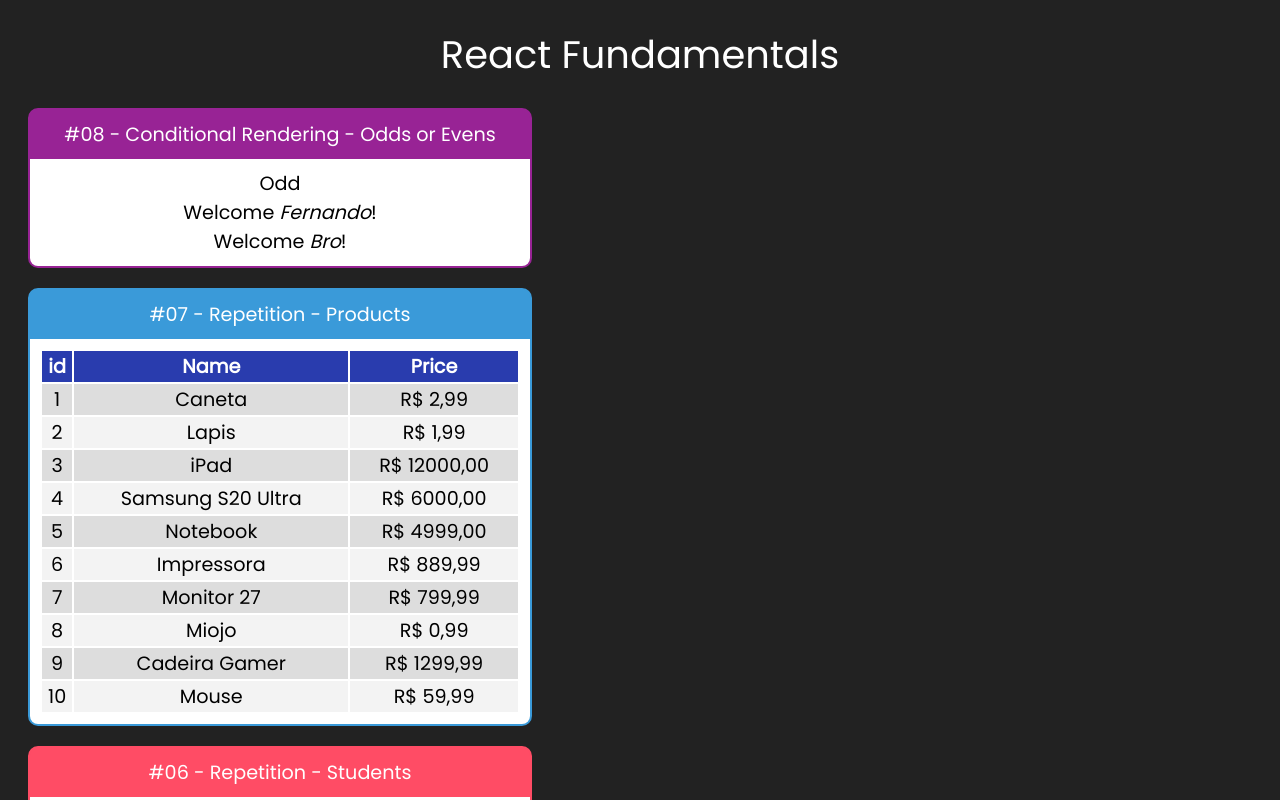
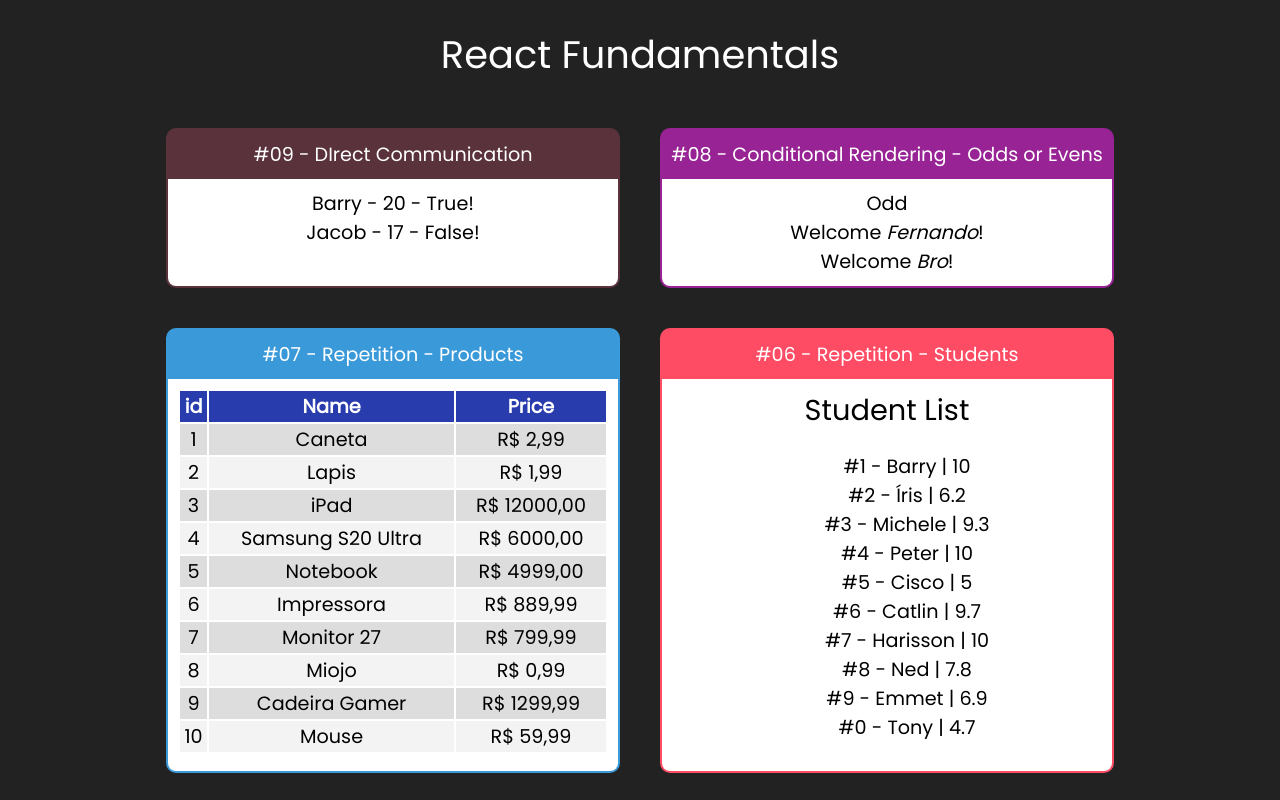
Before and after one commit to galenomoon/ReactFundamentals_React, a React (Create React App) app: page / in a window 1280 px wide. Shown: the top 800 px of the page. Built offline with nearby package versions, Linux system fonts and the light colour scheme.

Commit message:
Direct Communication Children-to-Parent via props

```diff
--- a/src/App.jsx
+++ b/src/App.jsx
@@ -11,16 +11,22 @@ import StudentList from "./components/Repetition/StudentList";
 import TableProducts from "./components/Repetition/TableProducts";
 import OddsOrEvens from "./components/conditional/OddsOrEvens";
 import UserInfo from "./components/conditional/UserInfo";
+import DirectParent from "./components/communication/DirectParent";
 
 export default () => (
   // _, (), props, (props) | This function only takes ONE parameter, so we can use UNDERLINE (_) to say that to the code
   // Or you can use "<React.Fragment><React.Fragment/>""
   <div className="App">
     <h1>React Fundamentals</h1>
+
+    <div className="cards">
+      <Card title="#09 - DIrect Communication" color="#59323C">
+        <DirectParent></DirectParent>
+      </Card>
       <Card title="#08 - Conditional Rendering - Odds or Evens" color="#982395">
         <OddsOrEvens number={21}></OddsOrEvens>
-      <UserInfo user={{name: 'Fernando'}}></UserInfo>
-      <UserInfo user={{null: 'null'}}></UserInfo>
+        <UserInfo user={{ name: "Fernando" }}></UserInfo>
+        <UserInfo user={{ null: "null" }}></UserInfo>
       </Card>
 
       <Card title="#07 - Repetition - Products" color="#3A9AD9">
@@ -32,7 +38,6 @@ export default () => (
         <StudentList></StudentList>
       </Card>
 
-    <div className="cards">
       <Card title="#05 - Components With Children" color="#00C8F8">
         <Family lastName="Parker" />
         <MemberFamily name="Peter" />
--- /dev/null
+++ b/src/components/communication/DirectChild.jsx
@@ -0,0 +1,11 @@
+import React from 'react'
+
+export default props=>{
+    return(
+        <div>
+            <span>{props.name} - </span>
+            <span>{props.age} -</span>
+            <span> {props.nerd ? 'True' : 'False'}!</span>
+        </div>
+    )
+}
--- /dev/null
+++ b/src/components/communication/DirectParent.jsx
@@ -0,0 +1,13 @@
+import React from 'react'
+import DirectChild from './DirectChild'
+
+// A Child-to-parent communication is
+//done via props ⤵
+export default props=>{
+    return(
+        <div>
+            <DirectChild name="Barry" age={20} nerd={true}></DirectChild>
+            <DirectChild name="Jacob" age={17} nerd={false}></DirectChild>
+        </div>
+    )
+}
--- a/src/components/conditional/UserInfo.jsx
+++ b/src/components/conditional/UserInfo.jsx
@@ -1,31 +1,16 @@
 import React from "react";
-import If, {Else} from "./If";
+import If, { Else } from "./If";
 
 export default (props) => {
   const user = props.user || {};
   return (
     <div>
-
-      {/* <If test={user && user.name}>
+      <If test={user && user.name}>
         Welcome <i>{user.name}</i>!
+        <Else>
+          Welcome <i>Bro</i>!
+        </Else>
       </If>
-
-      <If test={!user || !user.name}>
-        Welcome <i>Bro</i>!
-      </If> */}
-
-      <If test={user && user.name}>
-
-        Welcome <i>{user.name}</i>!
-
-        <Else>
-
-            Welcome <i>Bro</i>!
-
-        </Else>
-
-      </If>
-
     </div>
   );
 };
```
Lines whose indentation alone changed are shown as unchanged.
